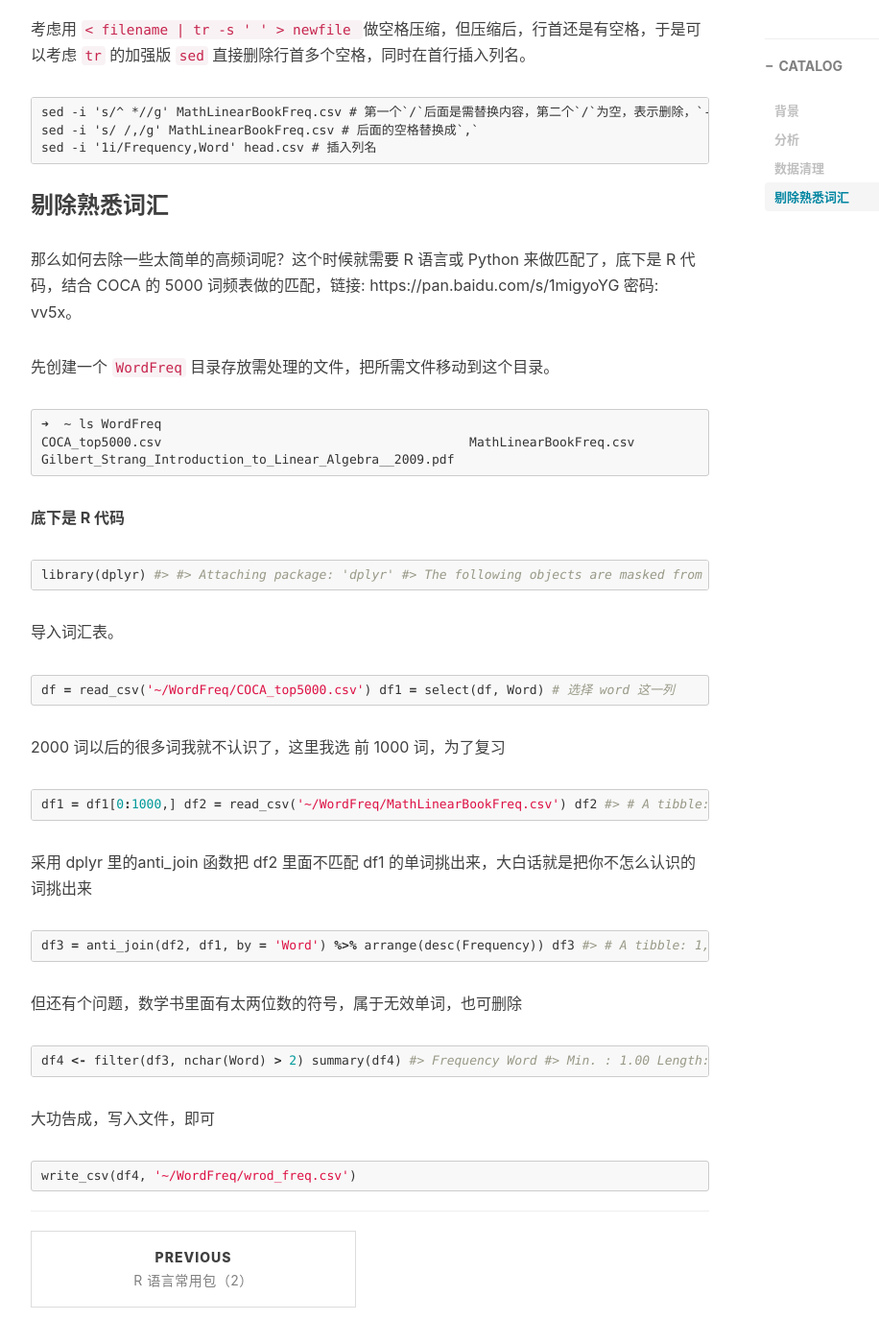
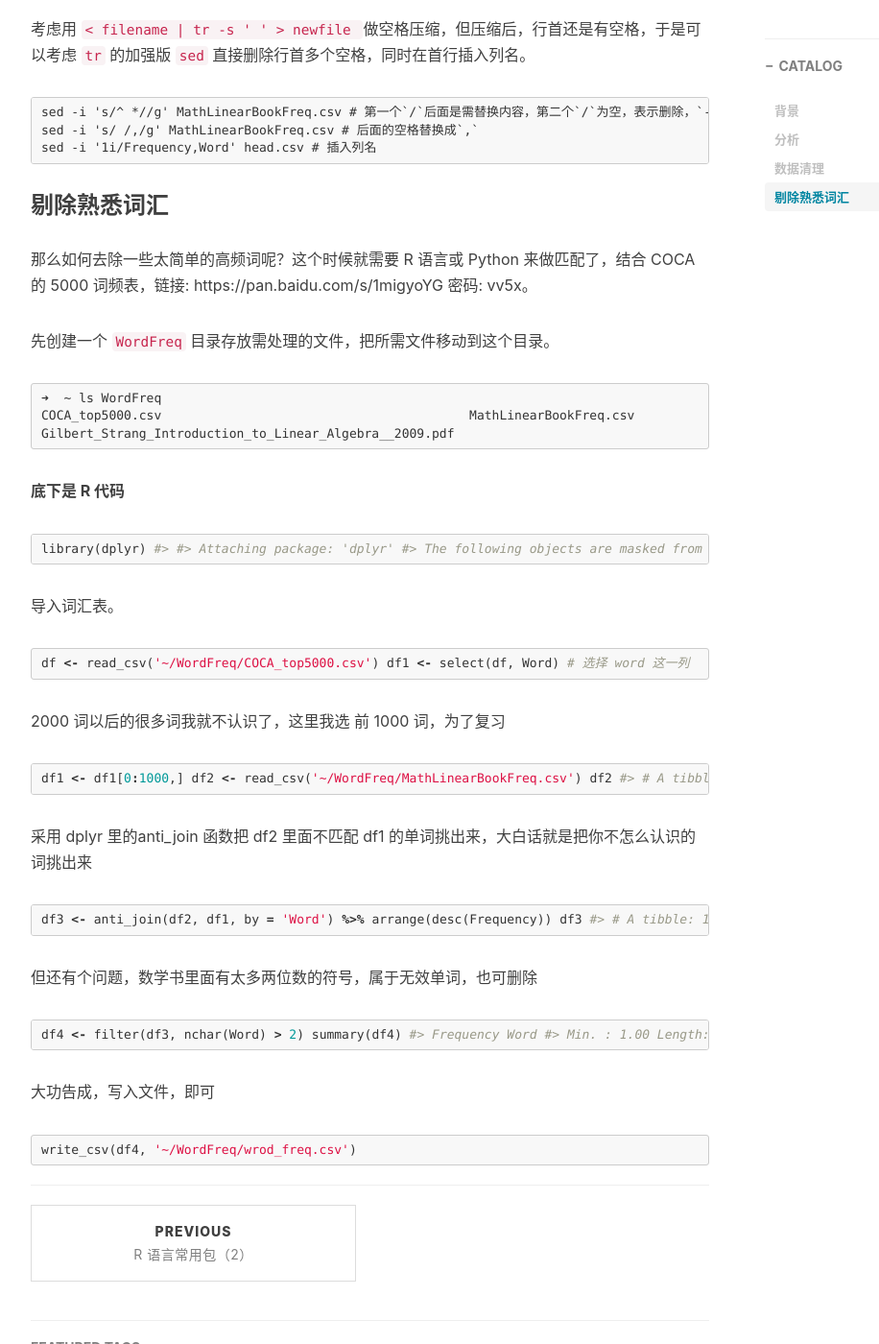
Before and after one commit to scottming/scottming.github.io, a Jekyll site: the page built from _posts/2016-07-19-word_freq.md, in a window 1280 px wide and 1400 px high, scrolled down 1850 px. Shown: the whole window at 96% size, without its empty margins (233-1149 px from the left). Built offline with Jekyll 4.4.1, drawn with Linux system fonts in a browser that asks for light colours; nearby versions of some CDN libraries; comment, search, counter and statistics services are not loaded.

Commit message:
replace the '=' to '<-'

````diff
--- a/_posts/2016-07-19-word_freq.md
+++ b/_posts/2016-07-19-word_freq.md
@@ -76,7 +76,7 @@ sed -i '1i/Frequency,Word' head.csv # 插入列名
 
 ### 剔除熟悉词汇
 
-那么如何去除一些太简单的高频词呢？这个时候就需要 R 语言或 Python 来做匹配了，底下是 R 代码，结合 COCA 的 5000 词频表做的匹配，链接: https://pan.baidu.com/s/1migyoYG 密码: vv5x。
+那么如何去除一些太简单的高频词呢？这个时候就需要 R 语言或 Python 来做匹配了，结合 COCA 的 5000 词频表，链接: https://pan.baidu.com/s/1migyoYG 密码: vv5x。
 
 先创建一个 `WordFreq` 目录存放需处理的文件，把所需文件移动到这个目录。
 
@@ -104,16 +104,16 @@ library(readr)
 导入词汇表。
 
 ```r
-df = read_csv('~/WordFreq/COCA_top5000.csv')
-df1 = select(df, Word) # 选择 word 这一列
+df <- read_csv('~/WordFreq/COCA_top5000.csv')
+df1 <- select(df, Word) # 选择 word 这一列
 ```
 
 2000 词以后的很多词我就不认识了，这里我选 前 1000 词，为了复习
 
 ```r
-df1 = df1[0:1000,]
+df1 <- df1[0:1000,]
 
-df2 = read_csv('~/WordFreq/MathLinearBookFreq.csv')
+df2 <- read_csv('~/WordFreq/MathLinearBookFreq.csv')
 df2
 #> # A tibble: 2,086 x 2
 #>    Frequency   Word
@@ -161,7 +161,7 @@ summary(df3)
 #>  Max.   :2173.00
 ```
 
-但还有个问题，数学书里面有太两位数的符号，属于无效单词，也可删除
+但还有个问题，数学书里面有太多两位数的符号，属于无效单词，也可删除
 
 ```r
 df4 <- filter(df3, nchar(Word) > 2)
````
Also changed, not shown: other parts of _posts/2016-07-19-word_freq.md (+1 -1 lines).
